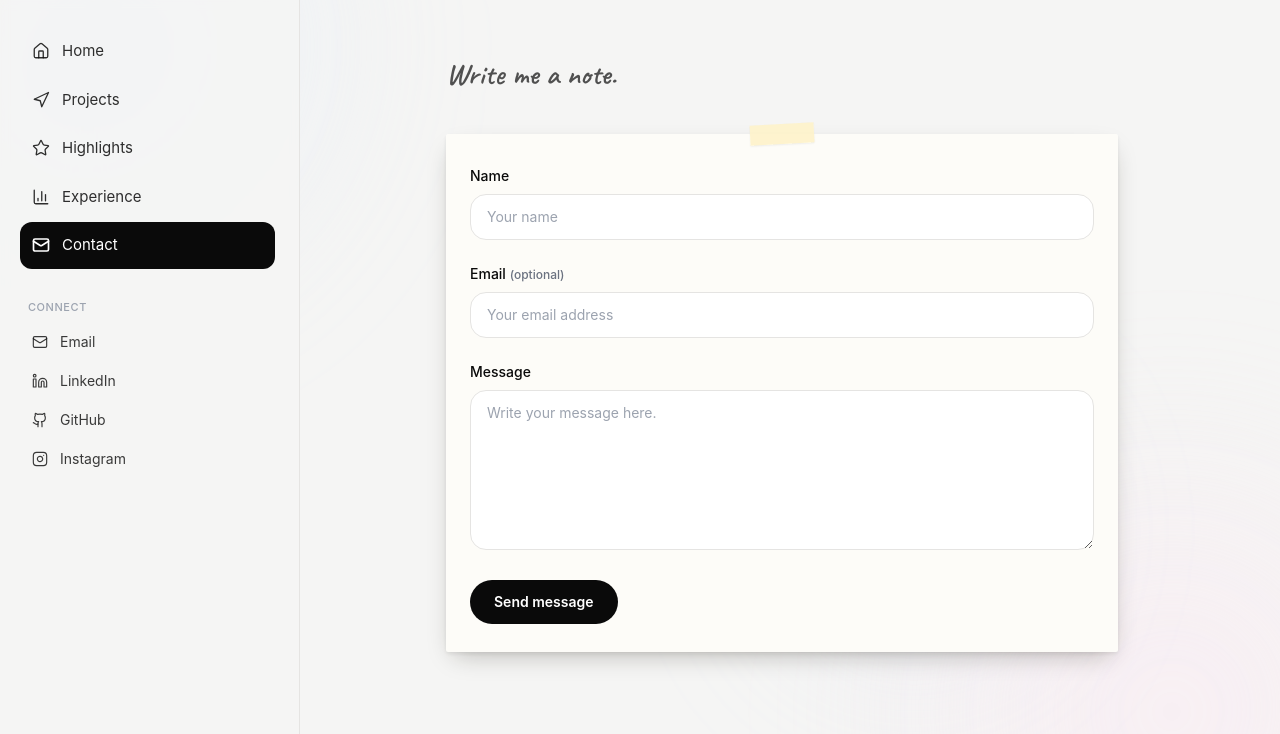
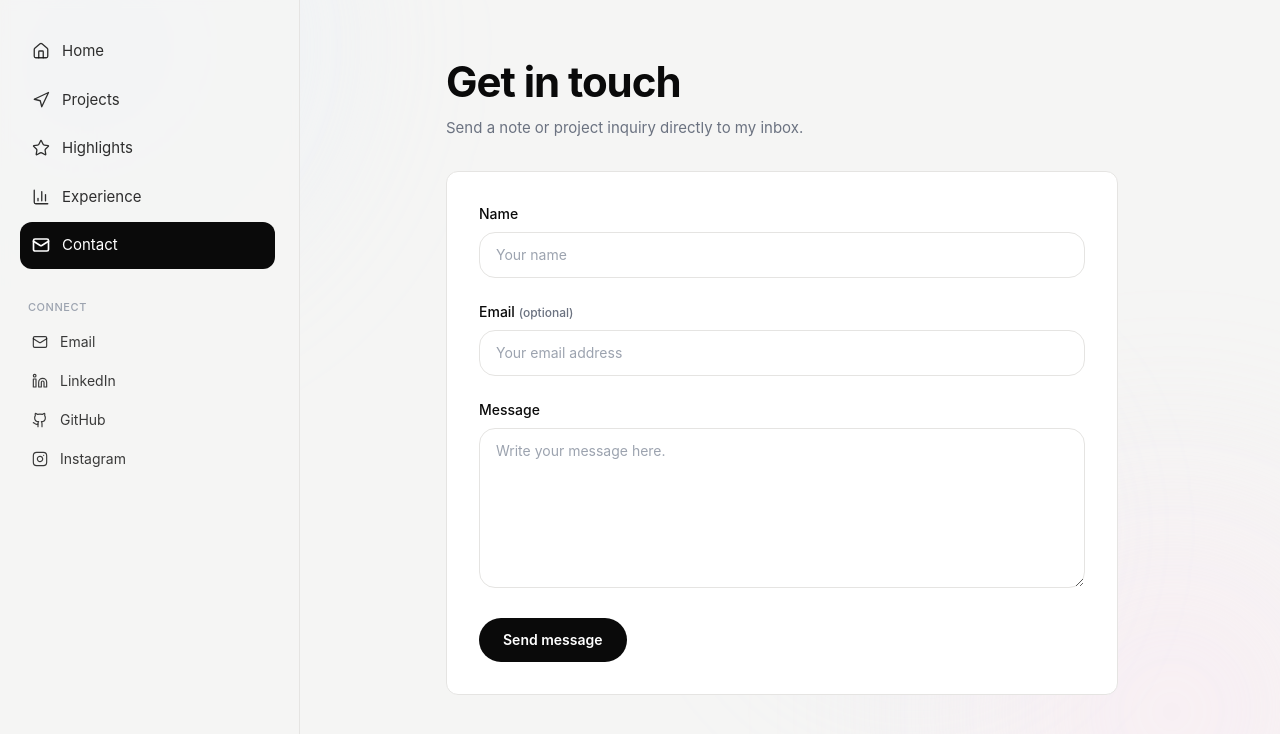
Before and after one commit to shehryaur/shehryarhassan-portfolio, a Next.js app: page /contact in a window 1280 px wide. Shown: the top 734 px of the page. Built offline with nearby package versions, Linux system fonts and the light colour scheme.

Commit message:
Style contact page with clean editorial form layout

```diff
--- a/app/contact/page.tsx
+++ b/app/contact/page.tsx
@@ -51,13 +51,18 @@ export default function ContactPage() {
 
   return (
     <div>
-      <p className="hand rise text-[30px] leading-tight text-ink/70">Write me a note.</p>
+      <h1 className="rise text-[36px] font-bold tracking-tight text-ink sm:text-[42px] leading-tight">
+        Get in touch
+      </h1>
+      <p className="rise mt-2 text-[15px] text-mute">
+        Send a note or project inquiry directly to my inbox.
+      </p>
 
-      {/* The form sits on a taped paper note */}
+      {/* Clean editorial form */}
       <form
         onSubmit={onSubmit}
-        className="paper tape tilt rise mt-10 max-w-2xl space-y-6 rounded-sm px-6 pb-7 pt-8"
-        style={{ ["--tilt" as string]: "-0.4deg", ["--i" as string]: 2 }}
+        className="rise mt-8 max-w-2xl space-y-6 rounded-xl border border-line bg-surface p-6 sm:p-8 shadow-xs"
+        style={{ ["--i" as string]: 2 }}
       >
         <div>
           <label className="block text-sm font-medium text-ink">Name</label>
```
